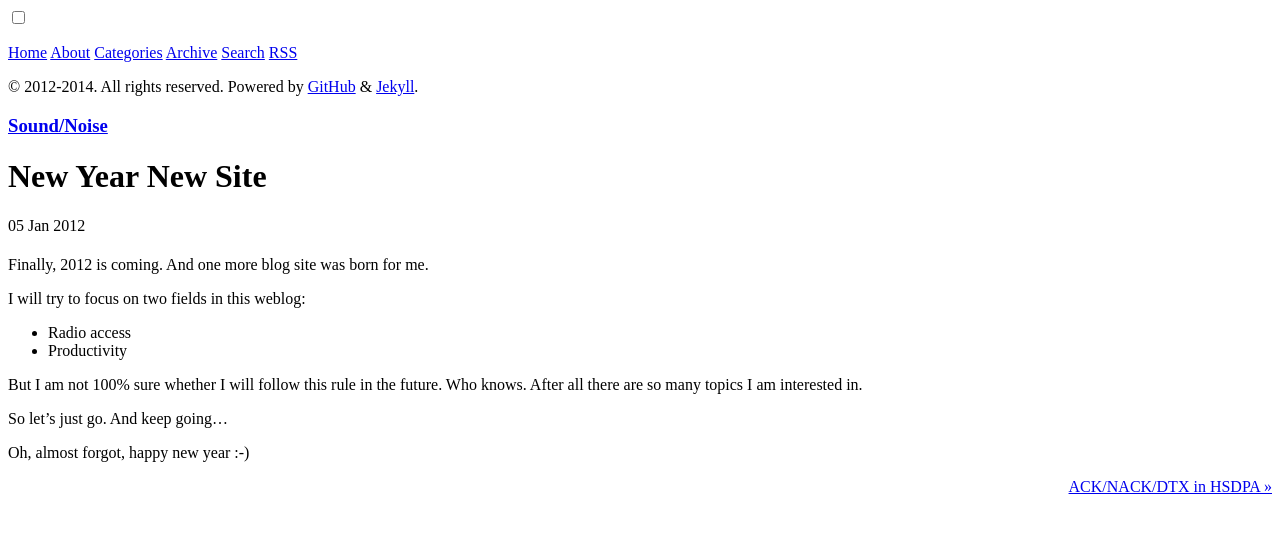
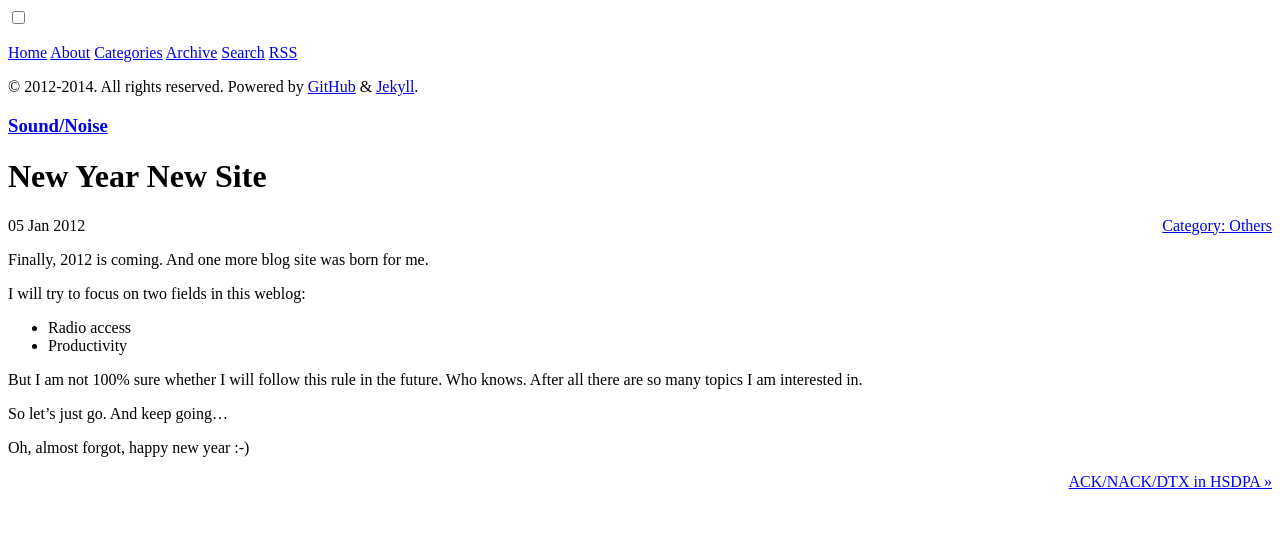
Before and after one commit to happybit/happybit.github.io, a Jekyll site: the page built from _posts/2012-01-05-new-year-new-site.markdown, in a window 1280 px wide. Shown: the top 533 px of the page. Built offline with Jekyll 4.4.1, drawn with Linux system fonts in a browser that asks for light colours; comment, search, counter and statistics services are not loaded.

Commit message:
minor update

```diff
--- a/_layouts/post.html
+++ b/_layouts/post.html
@@ -5,7 +5,7 @@ layout: default
 <div class="post">
   <h1 class="post-title">{{ page.title }}</h1>
   <span class="post-date">{{ page.date | date_to_string }}</span>
-  <h4>{% for category in page.categories %}<a href="{{ site.url }}/categories.html#{{ category | first }}" title="Pages categorized {{ category | first }}" rel="category">{{ category | first }}</a>{% unless forloop.last %} &bull; {% endunless %}{% endfor %}</h4>
+  <span style="float:right">{% for category in page.categories %}<a href="{{ site.url }}/categories.html#{{ category }}" title="Pages categorized {{ category }}" rel="category">Category: {{ category }}</a>{% unless forloop.last %} &bull; {% endunless %}{% endfor %}</span>
   {{ content }}
 </div>
 
```
